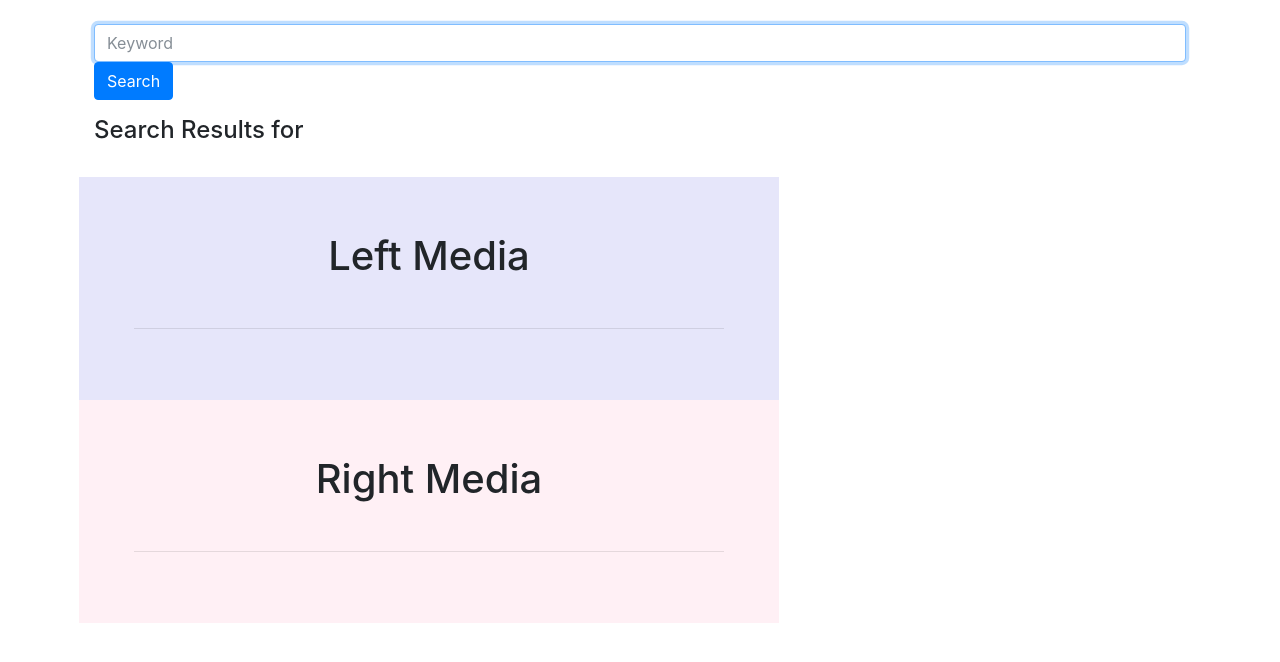
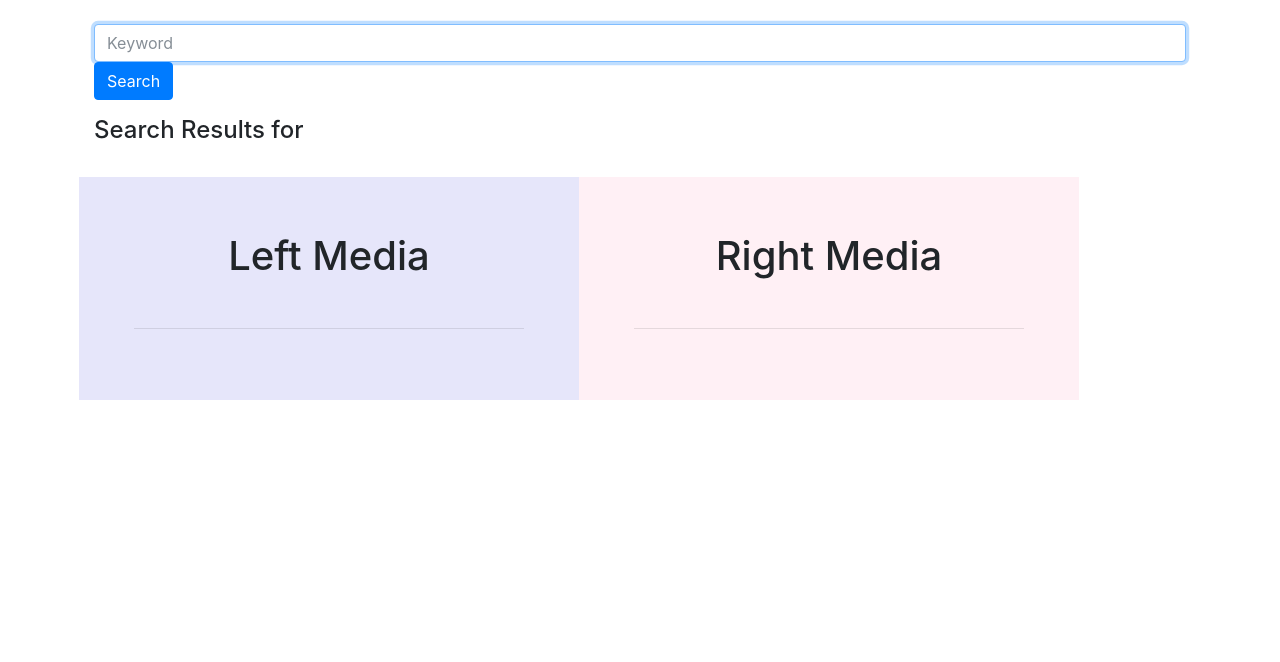
Before and after one commit to agatha6e/mixedmedia, a Flask app: template templates/results.html in a window 1280 px wide. Shown: the part 58-720 px from the top of the page. Run offline with Flask 2, Linux system fonts and the light colour scheme; the template is opened without the code that fills it, so the values that code supplies are empty; some libraries are stand-ins or nearby versions.

Commit message:
First commit

```diff
--- a/templates/results.html
+++ b/templates/results.html
@@ -19,7 +19,7 @@
 .column {
     float: left;
     /*width: 50%;*/
-    width: 700px;
+    width: 500px;
     padding: 55px;
     vertical-align: top;
 }
```
